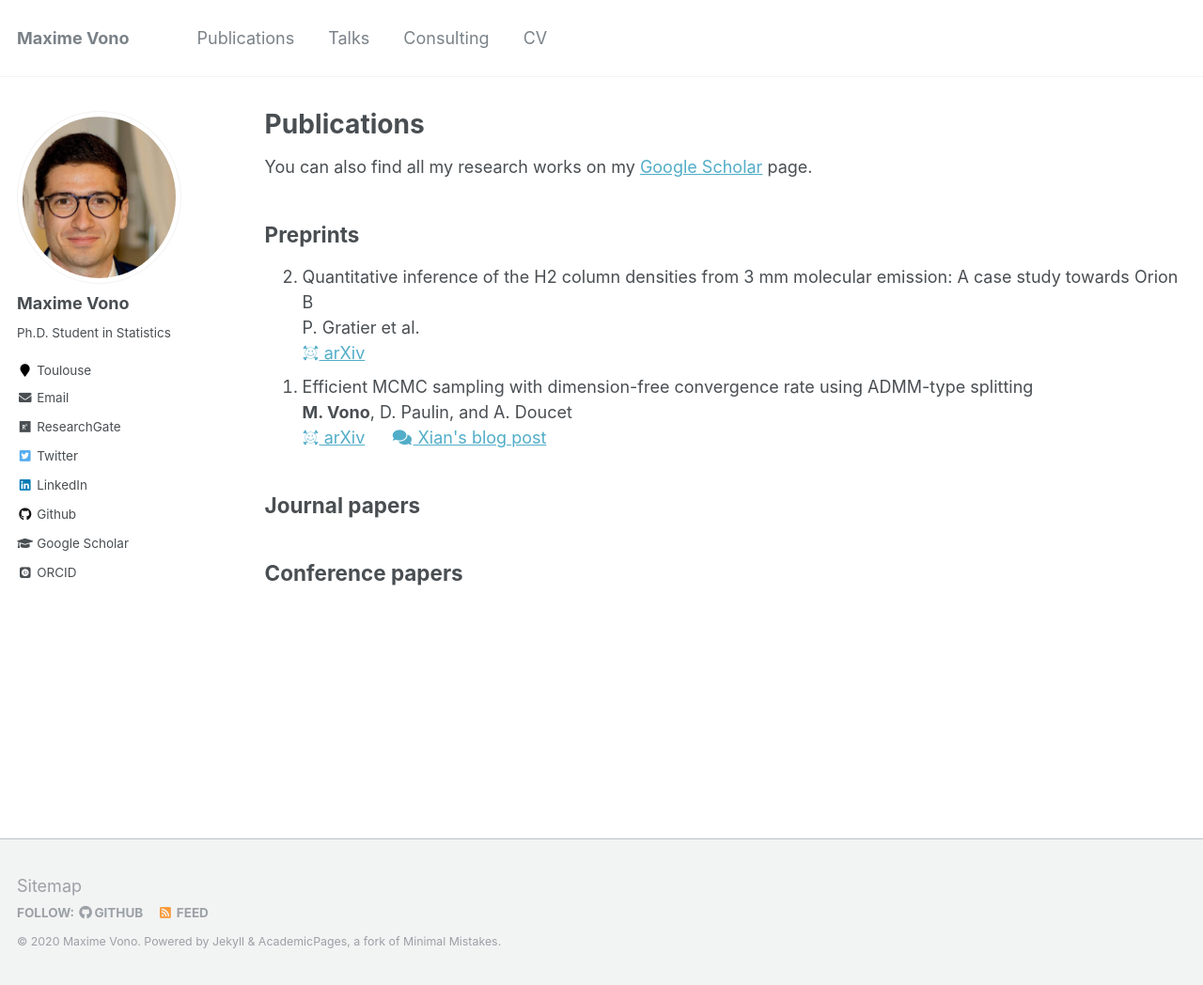
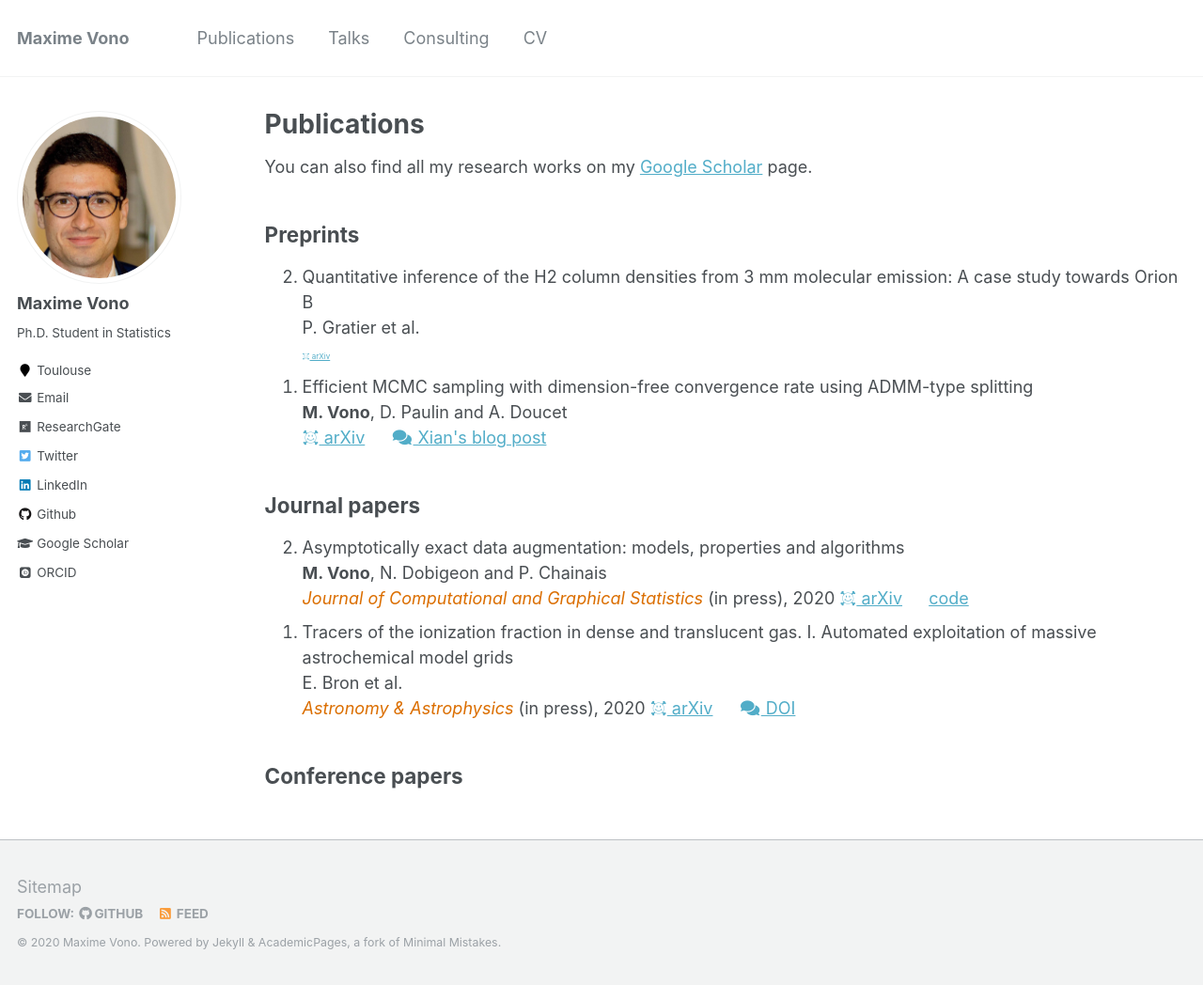
Before and after one commit to mvono/mvono.github.io, a Jekyll site: the page built from _pages/publications.md, in a window 1280 px wide and 1048 px high. Shown: the whole window at 94% size. Built offline with Jekyll 4.4.1, drawn with Linux system fonts in a browser that asks for light colours; some web fonts are replaced.

Commit message:
update publi

```diff
--- a/_pages/publications.md
+++ b/_pages/publications.md
@@ -13,11 +13,11 @@ You can also find all my research works on my [Google Scholar](https://scholar.g
 	<li>
 	 	Quantitative inference of the H2 column densities from 3 mm molecular emission: A case study towards Orion B<br>
 	    P. Gratier et al.<br>
-		<a href="https://arxiv.org/abs/2008.13417"><i class="ai ai-arxiv"></i> arXiv</a>
+		<a style="font-size:8px" href="https://arxiv.org/abs/2008.13417"><i class="ai ai-arxiv"></i> arXiv</a>
   	</li>
 	<li>
 	  	Efficient MCMC sampling with dimension-free convergence rate using ADMM-type splitting<br>
-	    <b>M. Vono</b>, D. Paulin, and A. Doucet<br>
+	    <b>M. Vono</b>, D. Paulin and A. Doucet<br>
 		<a href="https://arxiv.org/abs/1905.11937"><i class="ai ai-arxiv"></i> arXiv</a> &emsp;
 		<a href="https://xianblog.wordpress.com/2019/06/24/efficient-mcmc-sampling/"><i class="fas fa-fw fa-comments"></i> Xian's blog post</a>
   	</li>
@@ -26,4 +26,21 @@ You can also find all my research works on my [Google Scholar](https://scholar.g
 
 ## Journal papers
 
+<ol reversed>
+	<li>
+	 	Asymptotically exact data augmentation: models, properties and algorithms<br>
+	    <b>M. Vono</b>, N. Dobigeon and P. Chainais<br>
+	    <i style='color:#db6e00'>Journal of Computational and Graphical Statistics</i> (in press), 2020
+		<a href="https://arxiv.org/abs/1902.05754"><i class="ai ai-arxiv"></i> arXiv</a> &emsp;
+		<a href="https://github.com/mvono/2020-JCGS-AXDA">code</a>
+  	</li>
+	<li>
+	 	Tracers of the ionization fraction in dense and translucent gas. I. Automated exploitation of massive astrochemical model grids<br>
+      	E. Bron et al.<br>
+      	<i style='color:#db6e00'>Astronomy & Astrophysics</i> (in press), 2020
+		<a href="https://arxiv.org/abs/2007.13593"><i class="ai ai-arxiv"></i> arXiv</a> &emsp;
+		<a href="https://doi.org/10.1051/0004-6361/202038040"><i class="fas fa-fw fa-comments"></i> DOI</a>
+  	</li>
+</ol>
+
 ## Conference papers
```
Also changed, not shown: 2 other files.
